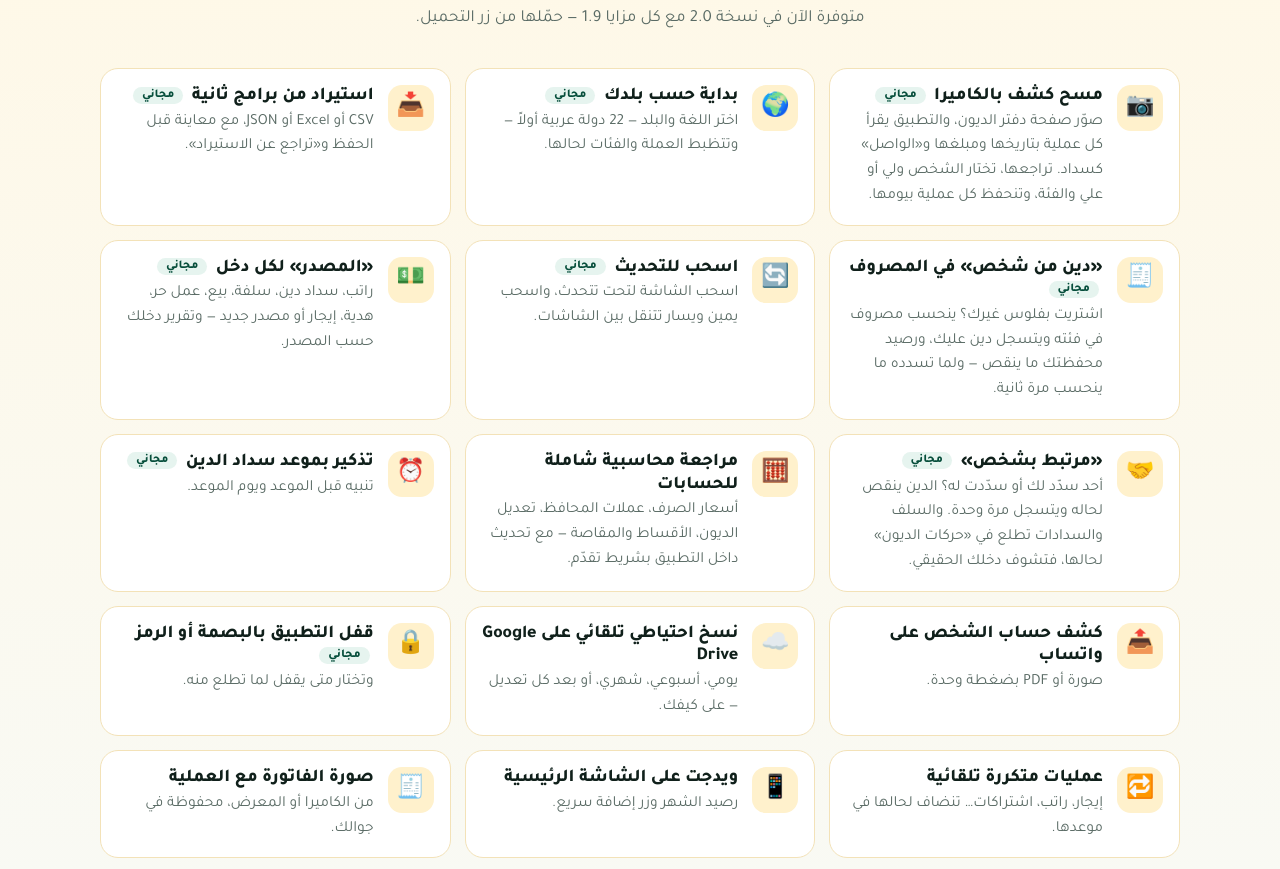
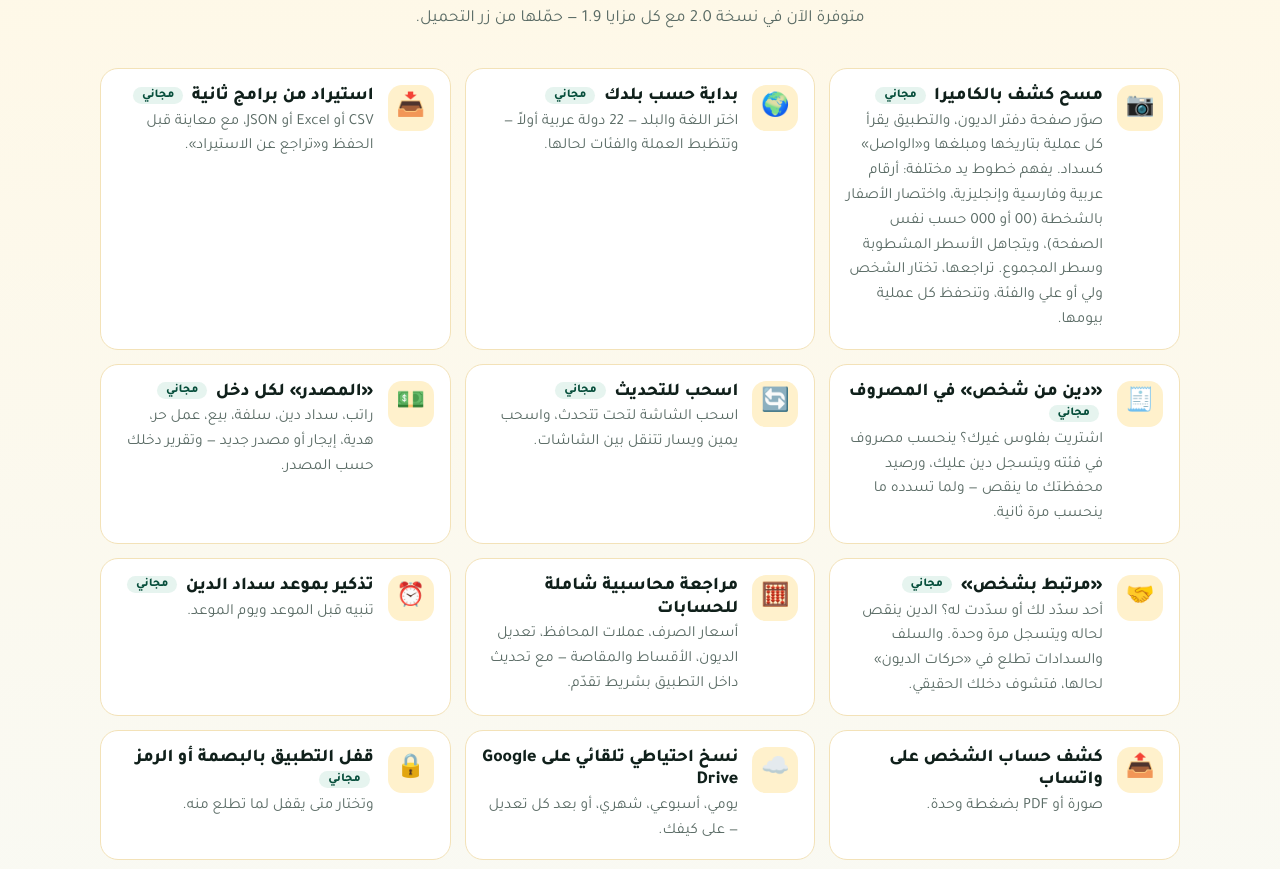
Before and after one commit to ayuob77/riyalbyriyal-site, a plain HTML site: page index.html in a window 1280 px wide. Shown: the part 1787-2656 px from the top of the page. Drawn offline with Linux system fonts and the light colour scheme.

Commit message:
Features: camera scan reads more handwriting styles (OCR v3)

```diff
--- a/index.html
+++ b/index.html
@@ -100,7 +100,7 @@
     <h2 id="v16-h">جديد في الإصدار 2.0 ✨</h2>
     <p class="sub">متوفرة الآن في نسخة 2.0 مع كل مزايا 1.9 — حمّلها من زر التحميل.</p>
     <ul class="feats">
-<li class="feat"><span class="ic" aria-hidden="true">📷</span><div><h3>مسح كشف بالكاميرا <span class="tg tg-free">مجاني</span></h3><p>صوّر صفحة دفتر الديون، والتطبيق يقرأ كل عملية بتاريخها ومبلغها و«الواصل» كسداد. تراجعها، تختار الشخص ولي أو علي والفئة، وتنحفظ كل عملية بيومها.</p></div></li>
+<li class="feat"><span class="ic" aria-hidden="true">📷</span><div><h3>مسح كشف بالكاميرا <span class="tg tg-free">مجاني</span></h3><p>صوّر صفحة دفتر الديون، والتطبيق يقرأ كل عملية بتاريخها ومبلغها و«الواصل» كسداد. يفهم خطوط يد مختلفة: أرقام عربية وفارسية وإنجليزية، واختصار الأصفار بالشخطة (00 أو 000 حسب نفس الصفحة)، ويتجاهل الأسطر المشطوبة وسطر المجموع. تراجعها، تختار الشخص ولي أو علي والفئة، وتنحفظ كل عملية بيومها.</p></div></li>
 <li class="feat"><span class="ic" aria-hidden="true">🌍</span><div><h3>بداية حسب بلدك <span class="tg tg-free">مجاني</span></h3><p>اختر اللغة والبلد — 22 دولة عربية أولاً — وتتظبط العملة والفئات لحالها.</p></div></li>
 <li class="feat"><span class="ic" aria-hidden="true">📥</span><div><h3>استيراد من برامج ثانية <span class="tg tg-free">مجاني</span></h3><p>CSV أو Excel أو JSON، مع معاينة قبل الحفظ و«تراجع عن الاستيراد».</p></div></li>
 <li class="feat"><span class="ic" aria-hidden="true">🧾</span><div><h3>«دين من شخص» في المصروف <span class="tg tg-free">مجاني</span></h3><p>اشتريت بفلوس غيرك؟ ينحسب مصروف في فئته ويتسجل دين عليك، ورصيد محفظتك ما ينقص — ولما تسدده ما ينحسب مرة ثانية.</p></div></li>
```
